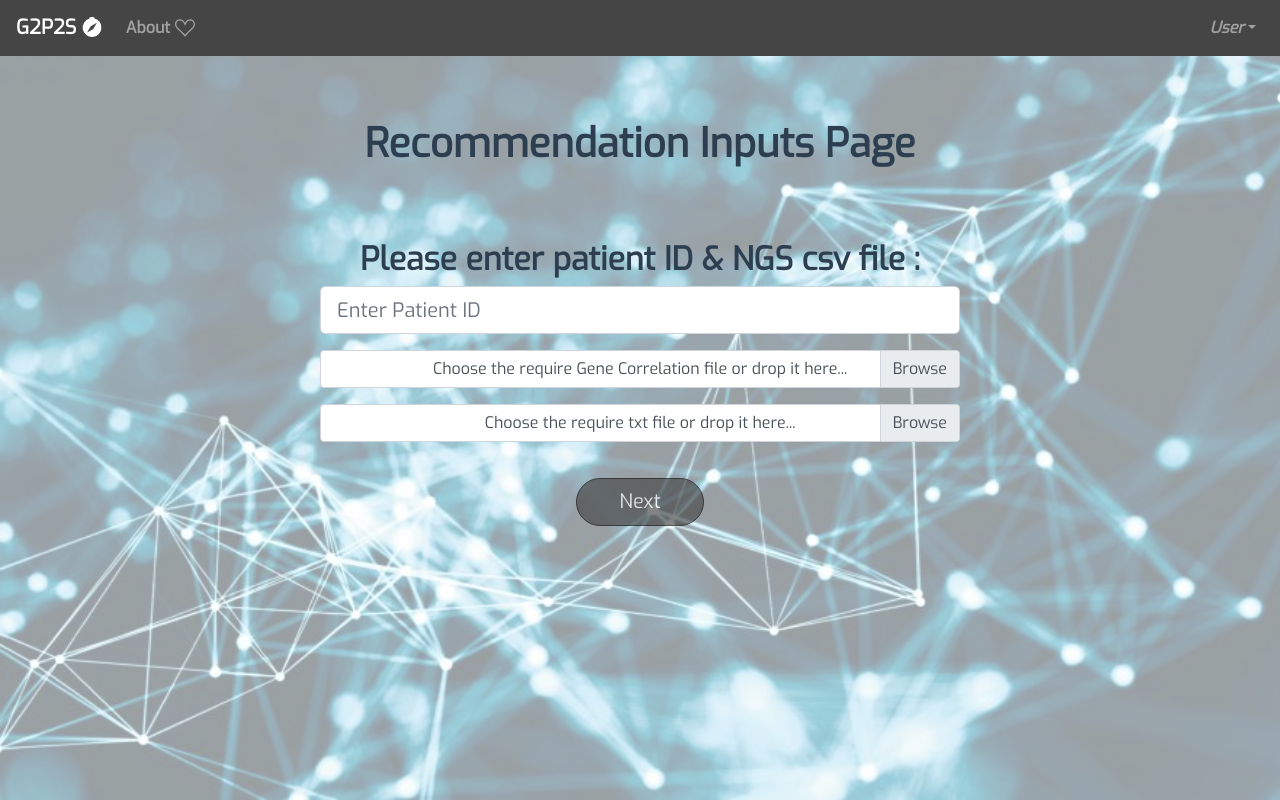
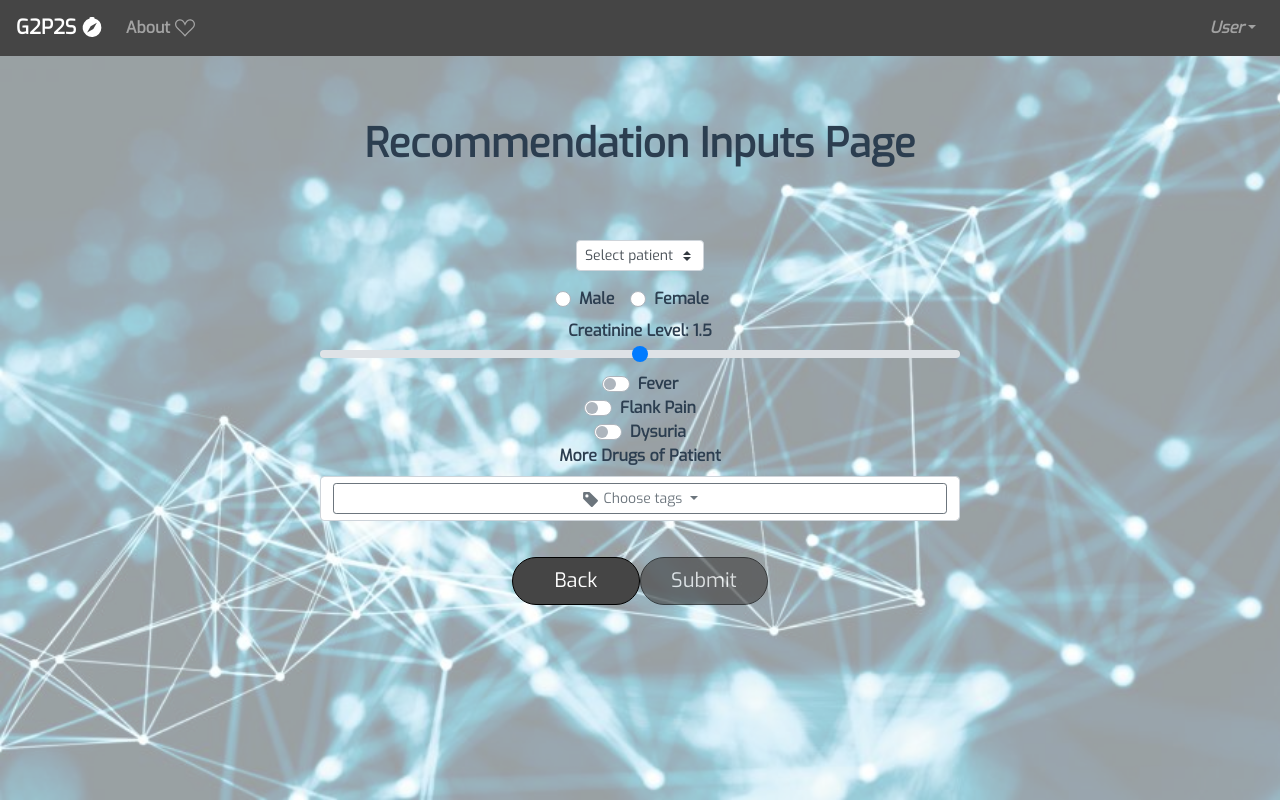
Before and after one commit to GalAgas/FinalProject, a Vue app in the folder client/: page /RecInput in a window 1280 px wide. Built offline with nearby package versions, Linux system fonts and the light colour scheme.

Commit message:
continue working on patient inputs

```diff
--- a/client/src/Pages/RecInputPage.vue
+++ b/client/src/Pages/RecInputPage.vue
@@ -52,26 +52,93 @@
       <b-form v-if="!step1">
         <b-form-group>
           <b-form-select
+            id="age"
             v-model="$v.Inputs.ageSelected.$model"
             :options="Inputs.ageOptions"
-            :state="validatePatientState('ageSelected')">
+            :state="validatePatientState('ageSelected')"
+            size="sm">
            </b-form-select>
-          <!--b-form-invalid-feedback v-if="!$v.form.PatientID.integer">
-            Patient ID must contain only digits
-          </b-form-invalid-feedback-->
         </b-form-group>
-        <b-form-group>
-          <b-form-input
-            id="input-small"
-            size="lg"
-            v-model="$v.form.PatientID.$model"
-            :state="validateState('PatientID')"
-            placeholder="Enter Patient ID">
-          </b-form-input>
-          <!--b-form-invalid-feedback v-if="!$v.form.PatientID.integer">
-            Patient ID must contain only digits
-          </b-form-invalid-feedback-->
+          <b-form-radio-group
+            v-model="Inputs.genderSelected"
+            :options="Inputs.genderOptions"
+            name="Gender"
+          ></b-form-radio-group>
+        <div class="mt-2">Creatinine Level: {{ Inputs.creatinine }}</div>
+        <b-form-input
+          v-model="Inputs.creatinine"
+          type="range"
+          min="0" max="3" step="0.1"></b-form-input>
+        <b-form-checkbox
+          v-model="Inputs.fever"
+          switch>
+          Fever
+        </b-form-checkbox>
+        <b-form-checkbox
+          v-model="Inputs.flankPain"
+          switch>
+          Flank Pain
+        </b-form-checkbox>
+        <b-form-checkbox
+          v-model="Inputs.Dysuria"
+          switch>
+          Dysuria
+        </b-form-checkbox>
+        <div>
+        <b-form-group label="More Drugs of Patient" label-for="tags-with-dropdown">
+          <b-form-tags
+            id="tags-with-dropdown"
+            v-model="drugsValue">
+            <template v-slot="{ tags, disabled, removeTag, addTag }">
+              <ul v-if="tags.length > 0" class="list-inline d-inline-block">
+                <li v-for="tag in tags" :key="tag" class="list-inline-item">
+                  <b-form-tag
+                    @remove="removeTag(tag)"
+                    :title="tag"
+                    :disabled="disabled"
+                    variant="info"
+                  >{{ tag }}</b-form-tag>
+                </li>
+              </ul>
+              <b-dropdown size="sm" variant="outline-secondary" block menu-class="w-100">
+                <template #button-content>
+                  <b-icon icon="tag-fill"></b-icon> Choose tags
+                </template>
+                <b-dropdown-form @submit.stop.prevent="() => {}">
+                  <b-form-group
+                    label="Search tags"
+                    label-for="tag-search-input"
+                    label-cols-md="auto"
+                    class="mb-0"
+                    label-size="sm"
+                    :description="searchDesc"
+                    :disabled="disabled"
+                  >
+                    <b-form-input
+                      v-model="Inputs.drugsSearch"
+                      id="tag-search-input"
+                      type="search"
+                      size="lg"
+                      autocomplete="off"
+                    ></b-form-input>
+                  </b-form-group>
+                </b-dropdown-form>
+                <b-dropdown-divider></b-dropdown-divider>
+                <b-dropdown-item-button
+                  v-for="option in availableOptions"
+                  :key="option"
+                  @click="onDrugsOptionClick({ option, addTag })"
+                >
+                  {{ option }}
+                </b-dropdown-item-button>
+                <b-dropdown-text v-if="availableOptions.length === 0">
+                  There are no tags available to select
+                </b-dropdown-text>
+              </b-dropdown>
+            </template>
+          </b-form-tags>
         </b-form-group>
+        </div>
         <b-button
           size="lg"
           pill variant="info"
@@ -110,7 +177,7 @@ export default {
       txtFile: null,
       msg: '',
       popUp: '',
-      step1: true,
+      step1: false,
       txtFileName: 'Choose the require txt file or drop it here...',
       csvFileName: 'Choose the require Gene Correlation file or drop it here...',
       Inputs: {
@@ -124,7 +191,19 @@ export default {
           { value: '60-79', text: '60-79' },
           { value: '80+', text: '80+' },
         ],
+        genderSelected: '',
+        genderOptions: [
+          { text: 'Male', value: 'Male' },
+          { text: 'Female', value: 'Female' },
+        ],
+        drugsOptions: ['A', 'AB', 'B', 'C', 'CB'],
+        drugsSearch: '',
+        creatinine: '1.5',
+        fever: false,
+        flankPain: false,
+        Dysuria: false,
       },
+      drugsValue: [],
     };
   },
   validations: {
@@ -155,6 +234,26 @@ export default {
     },
     submitButtonDisabled() {
       return true;
+    },
+    criteria() {
+      // Compute the search criteria
+      return this.Inputs.drugsSearch.trim().toLowerCase();
+    },
+    availableOptions() {
+      // Filter out already selected options
+      const options = this.Inputs.drugsOptions.filter((opt) => this.drugsValue.indexOf(opt) === -1);
+      if (this.criteria) {
+        // Show only options that match criteria
+        return options.filter((opt) => opt.toLowerCase().indexOf(this.criteria) > -1);
+      }
+      // Show all options available
+      return options;
+    },
+    searchDesc() {
+      if (this.criteria && this.availableOptions.length === 0) {
+        return 'There are no tags matching your search criteria';
+      }
+      return '';
     },
   },
   watch: {
@@ -219,6 +318,10 @@ export default {
           console.log(err);
         });
     },
+    onDrugsOptionClick({ option, addTag }) {
+      addTag(option);
+      this.Inputs.drugsSearch = '';
+    },
   },
 };
 </script>
@@ -236,4 +339,8 @@ export default {
   background-color: #454545!important;
   border-color: #000000!important;
 }
+
+#age{
+  width: 20%;
+}
 </style>
--- a/client/src/main.js
+++ b/client/src/main.js
@@ -18,6 +18,8 @@ import {
   IconsPlugin,
   FormFilePlugin,
   ModalPlugin,
+  FormRadioPlugin,
+  FormTagsPlugin,
 } from 'bootstrap-vue';
 import Vuelidate from 'vuelidate';
 import App from './App.vue';
@@ -40,6 +42,8 @@ import router from './router';
   IconsPlugin,
   FormFilePlugin,
   ModalPlugin,
+  FormRadioPlugin,
+  FormTagsPlugin,
 ].forEach((x) => Vue.use(x));
 Vue.use(Vuelidate);
 
```
